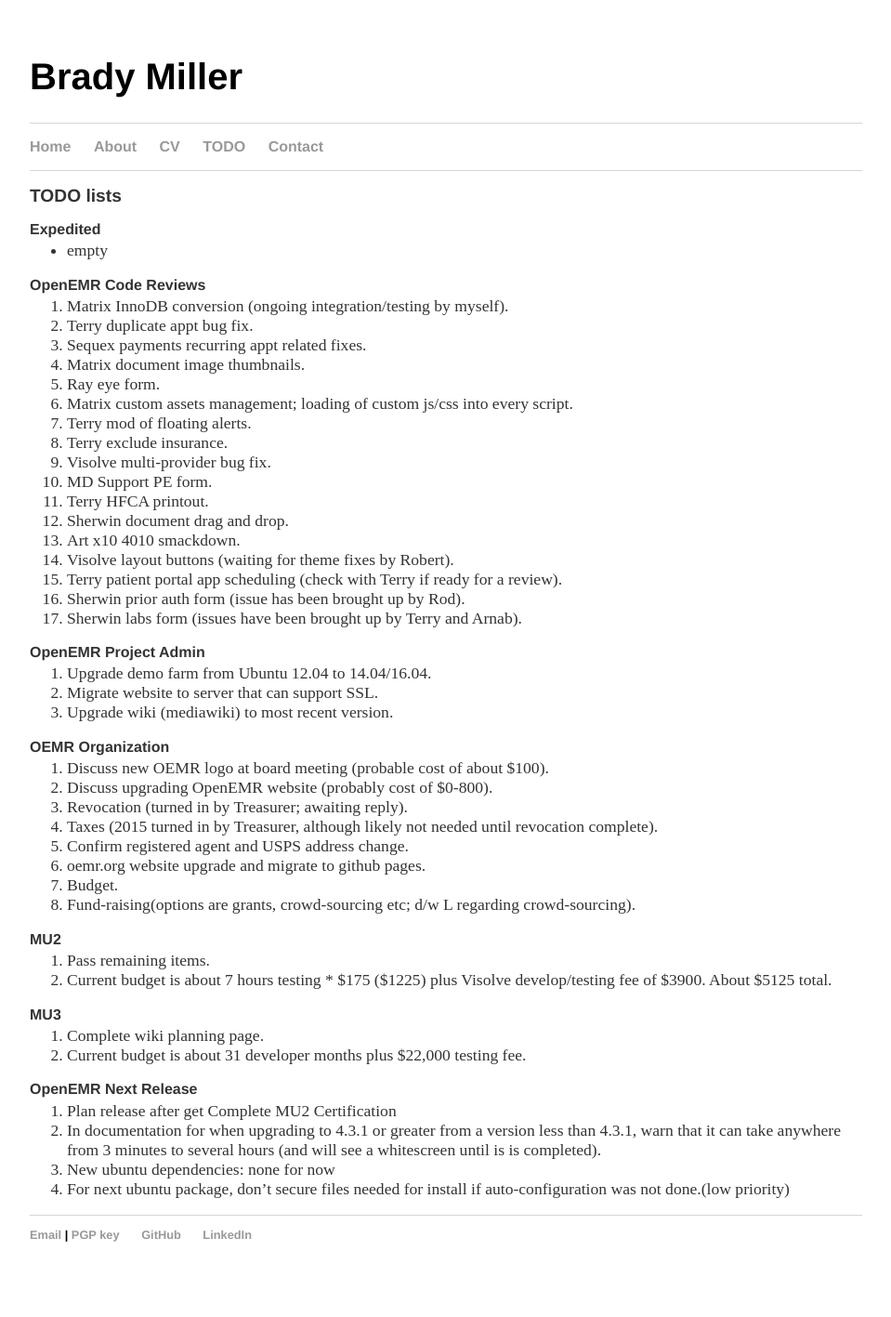
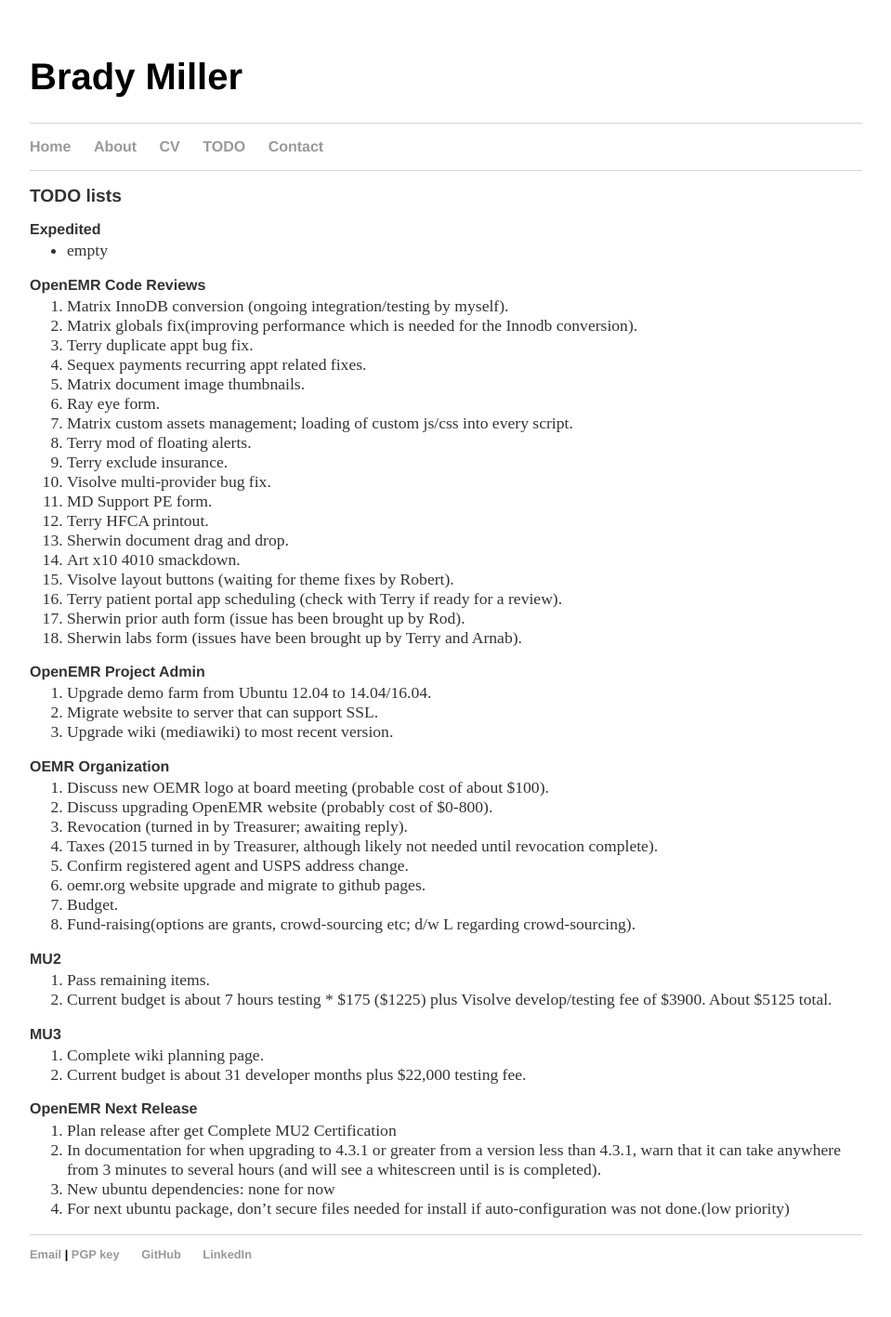
Before and after one commit to bradymiller/bradymiller.github.io, a Jekyll site: the page built from todo/index.md, in a window 1280 px wide. Shown: the whole page at 93% size, without its empty margins (160-1119 px from the left). Built offline with Jekyll 4.4.1, drawn with Linux system fonts in a browser that asks for light colours; before the commit the page ends 1396 px from its top, so only the background shows below that.

Commit message:
Update index.md

```diff
--- a/todo/index.md
+++ b/todo/index.md
@@ -8,6 +8,7 @@
 
 ### OpenEMR Code Reviews
 1. Matrix InnoDB conversion (ongoing integration/testing by myself).
+1. Matrix globals fix(improving performance which is needed for the Innodb conversion).
 1. Terry duplicate appt bug fix.
 1. Sequex payments recurring appt related fixes.
 1. Matrix document image thumbnails.
```
